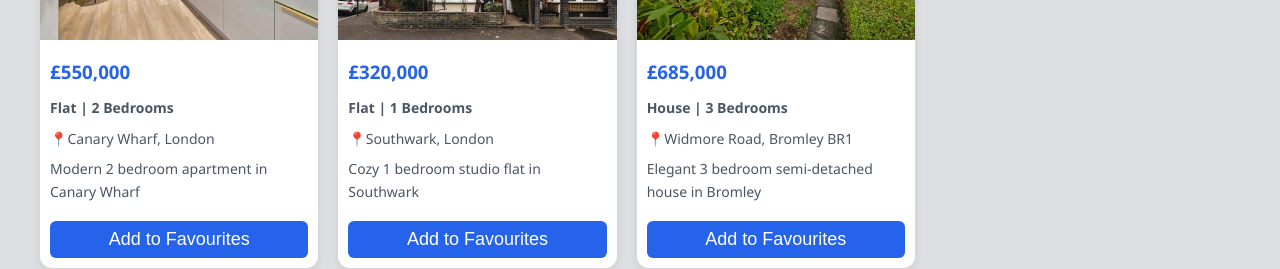
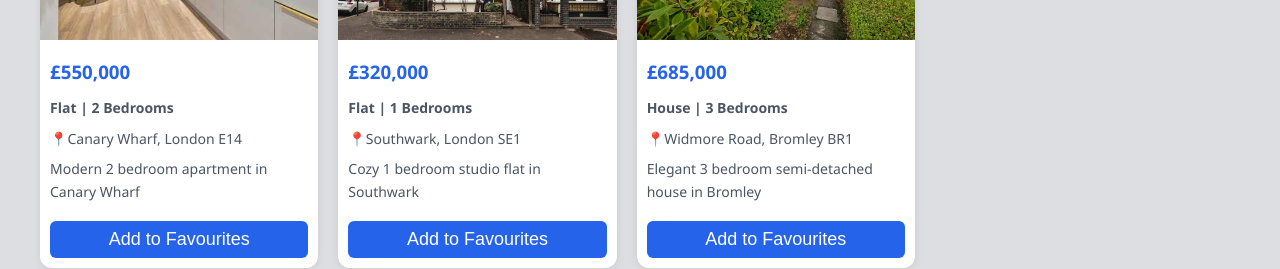
Before and after one commit to thiviru7715/ACS-CW, a React (Vite) app: page /#/ in a window 1280 px wide. Shown: the part 1040-1309 px from the top of the page. Built offline with nearby package versions, Linux system fonts and the light colour scheme.

Commit message:
fix the postcode filtering issue

```diff
--- a/src/data/properties.json
+++ b/src/data/properties.json
@@ -83,7 +83,6 @@
       "year": 2025
     }
   },
-
   {
     "id": "4",
     "title": "Modern 2 bedroom apartment",
@@ -91,7 +90,7 @@
     "postcode": "E14",
     "price": "550,000",
     "bedrooms": 2,
-    "location": "Canary Wharf, London",
+    "location": "Canary Wharf, London E14",
     "shortDescription": "Modern 2 bedroom apartment in Canary Wharf",
     "description": "A modern two bedroom apartment located in the heart of Canary Wharf. The apartment features an open plan living and kitchen area, floor to ceiling windows, and a private balcony with city views. Residents benefit from a concierge service, secure entry, and excellent transport links including the DLR and Jubilee Line.",
     "images": [
@@ -119,7 +118,7 @@
     "postcode": "SE1",
     "price": "320,000",
     "bedrooms": 1,
-    "location": "Southwark, London",
+    "location": "Southwark, London SE1",
     "shortDescription": "Cozy 1 bedroom studio flat in Southwark",
     "description": "A cozy one bedroom studio flat ideal for first time buyers or investors. The property offers a compact living space with a modern kitchenette, a separate sleeping area, and a contemporary shower room. Situated within walking distance of local cafes, shops, and public transport.",
     "images": [
@@ -196,5 +195,4 @@
       "year": 2025
     }
   }
-
 ]
--- a/src/pages/SearchPage.jsx
+++ b/src/pages/SearchPage.jsx
@@ -49,10 +49,14 @@ function SearchPage() {
       }
     }
 
-    // 2. Postcode Filter: Case-insensitive prefix match
+    // 2. Postcode Filter
     if (
       activeFilters.postcode &&
-      !p.postcode.startsWith(activeFilters.postcode.toUpperCase())
+      !p.location
+        .split(" ")
+        .pop()
+        .toLowerCase()
+        .startsWith(activeFilters.postcode.toLowerCase())
     ) {
       return false;
     }
```
Lines whose indentation alone changed are shown as unchanged.
